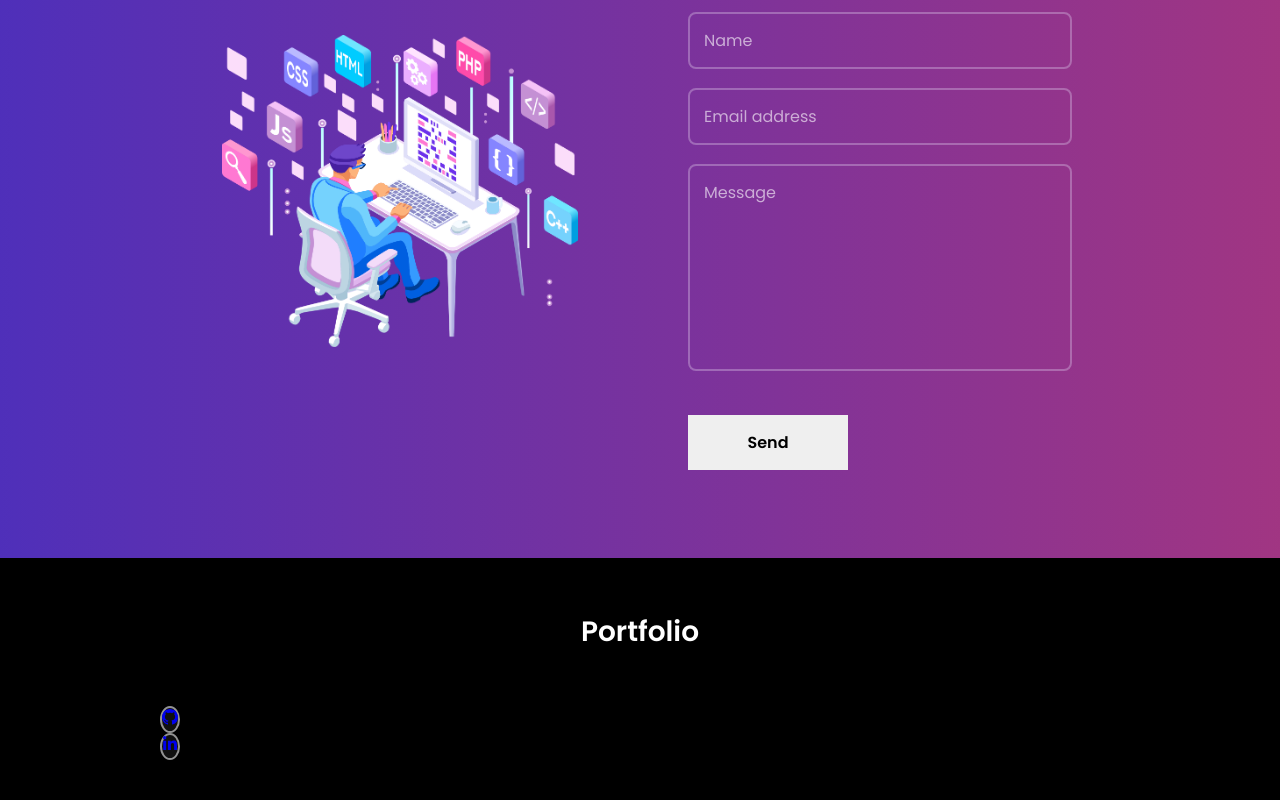
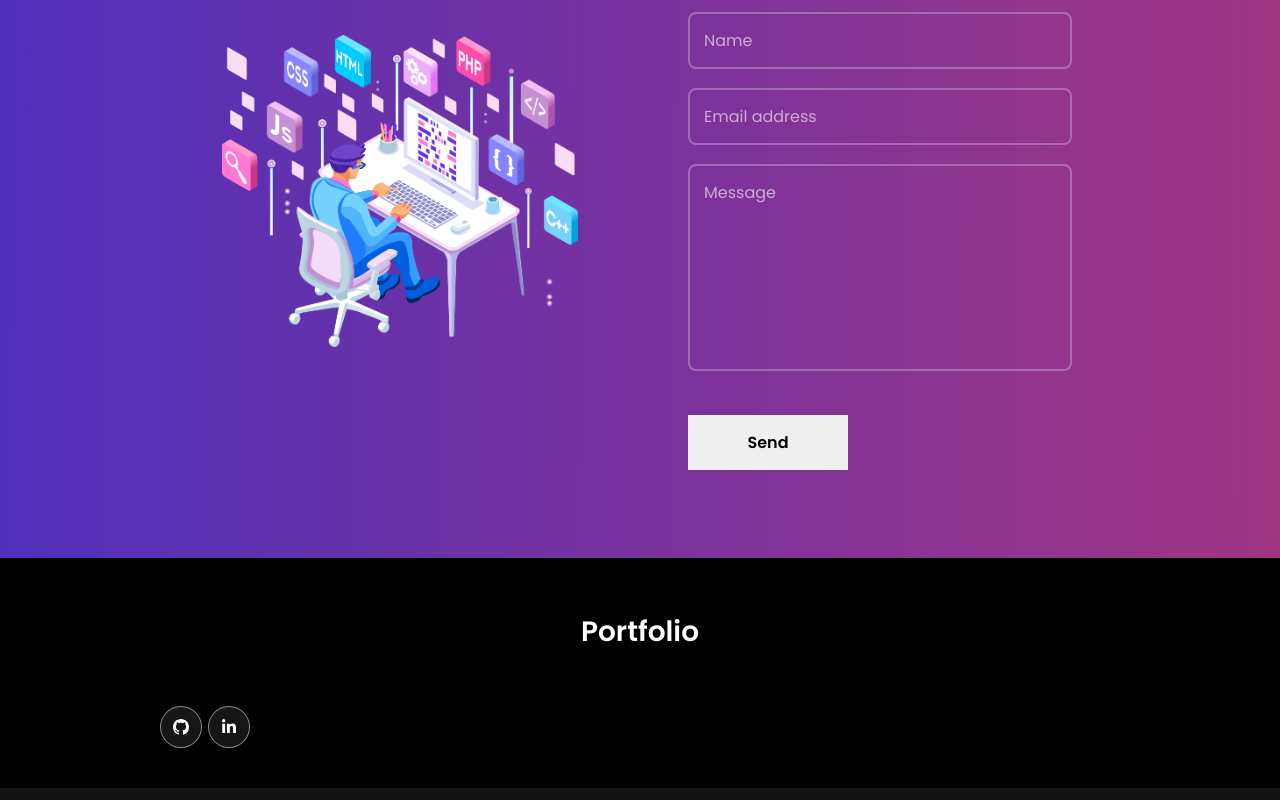
Before and after one commit to MezianeS/portfolio-v3, a React (Create React App) app: page / in a window 1280 px wide. Shown: the part 3757-4557 px from the top of the page. Built offline with nearby package versions, Linux system fonts and the light colour scheme.

Commit message:
Update icons

```diff
--- a/src/components/footer/Footer.jsx
+++ b/src/components/footer/Footer.jsx
@@ -7,21 +7,22 @@ const Footer = () => {
   return (
     <div className='footer__background'>
       <div className="container footer__container">
+        <div className="footer__content">
           <div className="footer__title">
             <h4>Portfolio</h4>
           </div>
           <div className="footer__icons">
             <ul>
               <li>
-              <a href="#" className='header__icon'><BsGithub className='header__icon--params'/></a>
+                <a href="#" className='footer__icons--img'><BsGithub className='footer__icons--params'/></a>
               </li>
               <li>
-              <a href="#" className='header__icon'><FaLinkedinIn  className='header__icon--params'/>
+                <a href="#" className='footer__icons--img'><FaLinkedinIn  className='footer__icons--params'/>
                 </a>
               </li>
             </ul>
           </div>
-
+        </div>
       </div>
     </div>
   )
--- a/src/components/footer/footer.css
+++ b/src/components/footer/footer.css
@@ -13,3 +13,48 @@
 .footer__title h4 {
     font-size: 28px;
 }
+
+/* ICONS */
+
+.footer__icons ul li{
+    display: inline-block;
+}
+
+.footer__icons ul li a {
+    width: 42px;
+    height: 42px;
+    background: rgba(217, 217, 217, 0.1);
+    display: inline-flex;
+    border-radius: 50%;
+    margin-right: 6px;
+    align-items: center;
+    justify-content: center;
+    line-height: 1;
+    border: 1px solid rgba(255, 255, 255, 0.5);
+}
+
+.footer__icons ul li a::before {
+    content: "";
+    width: 42px;
+    height: 42px;
+    position: absolute;
+    background-color: #ffffff;
+    border-radius: 50%;
+    transform: scale(0);
+    transition: 0.3s ease-in-out;
+}
+
+.footer__icons ul li a:hover::before {
+    transform: scale(1);
+}
+
+.footer__icons--params {
+    width: 40%;
+    z-index: 1;
+    transition: 0.3s ease-in-out;
+    color: white;
+}
+
+.footer__icons ul li a:hover .footer__icons--params {
+    filter: brightness(0) saturate(100%) invert(0%) sepia(7%) saturate(98%) hue-rotate(346deg) brightness(95%) contrast(86%);
+}
```
Lines whose indentation alone changed are shown as unchanged.
